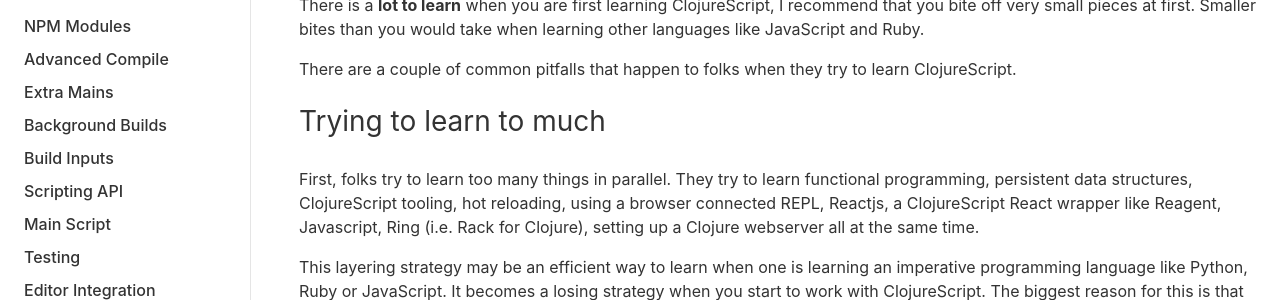
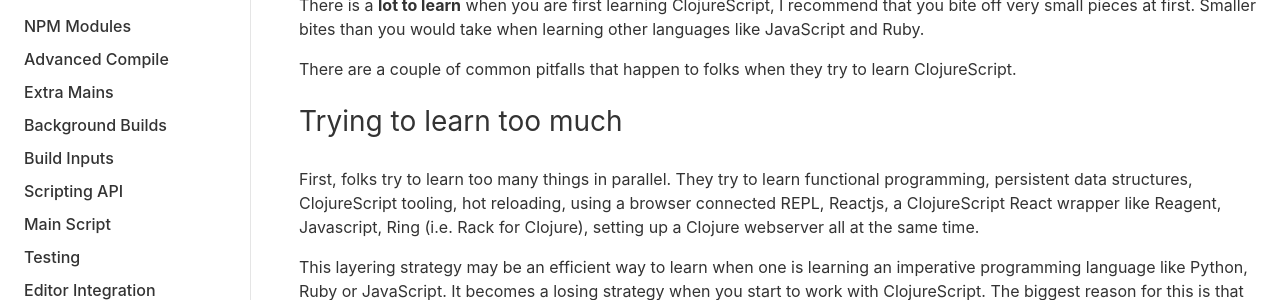
Before and after one commit to bhauman/figwheel-main, a Jekyll site: the page built from docs/docs/getting_help.md, in a window 1280 px wide. Shown: the part 545-845 px from the top of the page. Built offline with Jekyll 4.4.1, drawn with Linux system fonts in a browser that asks for light colours.

Commit message:
Update getting_help.md (#225)
Changed "to" to "too" 😃

```diff
--- a/docs/docs/getting_help.md
+++ b/docs/docs/getting_help.md
@@ -40,7 +40,7 @@ JavaScript and Ruby.
 There are a couple of common pitfalls that happen to folks when they
 try to learn ClojureScript.
 
-### Trying to learn to much
+### Trying to learn too much
 
 First, folks try to learn too many things in parallel. They try to
 learn functional programming, persistent data structures, ClojureScript
```
